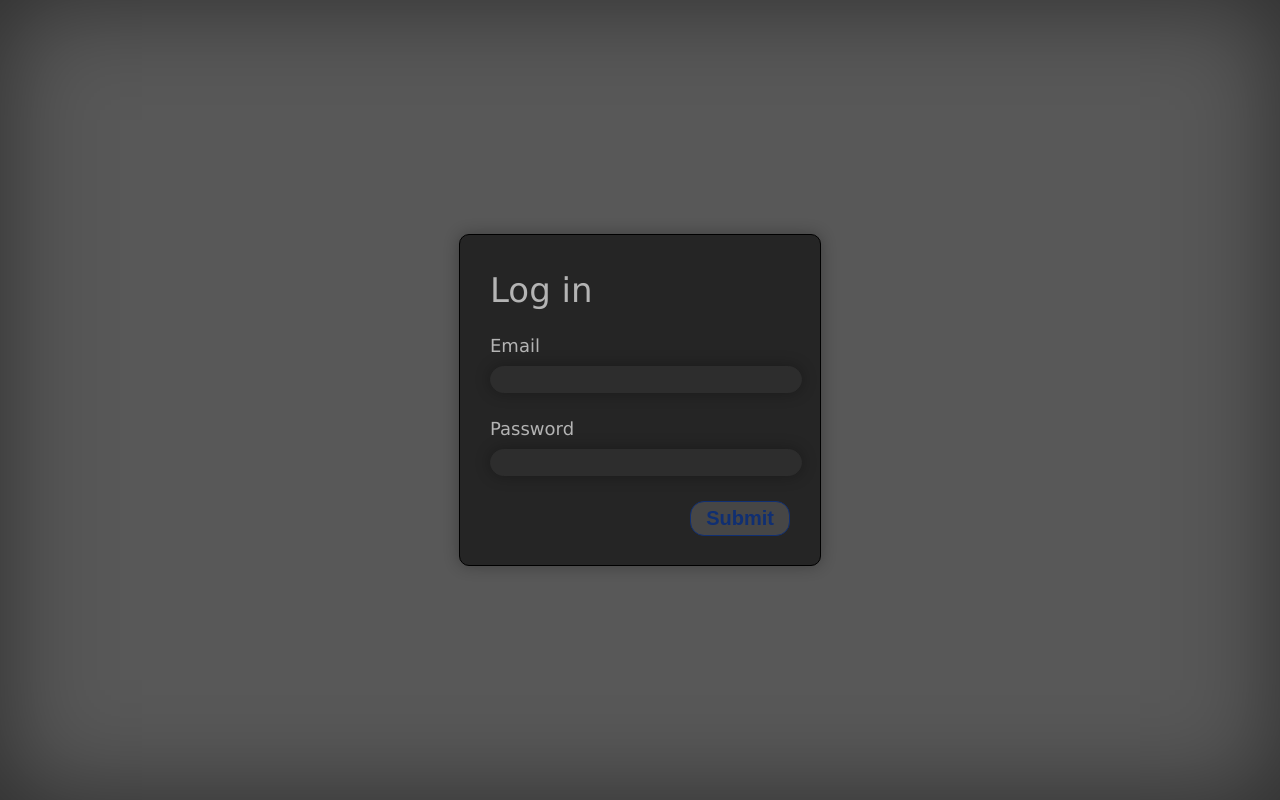
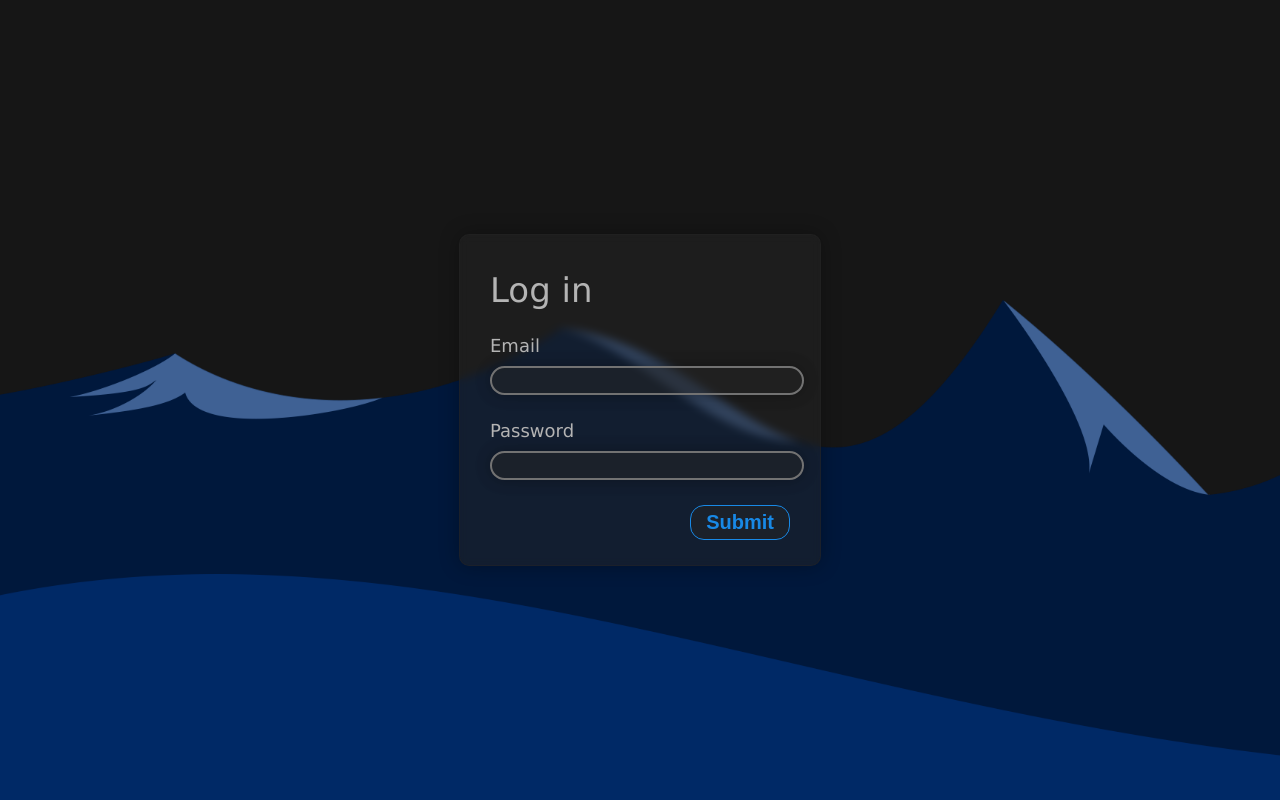
Before and after one commit to XristosTafarlis/Form, a plain HTML site: page index.html in a window 1280 px wide. Drawn offline with Linux system fonts and the light colour scheme.

Commit message:
Moved the code into different files.

```diff
--- a/index.html
+++ b/index.html
@@ -2,85 +2,25 @@
 <html>
 
 <head>
-	<title>Super Title</title>
 	<meta charset="UTF-8" />
-	<style>
-		body{
-			display: flex;
-			justify-content: center;
-			align-items: center;
-			height: 100vh;
-			margin: 0px;
-			background-color: #585858;
-			box-shadow: 0px 0px 100px rgba(0, 0, 0, 0.5) inset;
+	<meta name="viewport" content="width=device-width, initial-scale=1.0">
+	<link rel="stylesheet" href="./style.css">
+	<title>Log in</title>
+	<script>
+		function SubmitClick() {
+			const email = document.getElementById("email_inp");
+			const pass = document.getElementById("password_inp")
+			console.log("email : ", email.value, "\npassword : ", pass.value);
 		}
-		label {
-			display: flex;
-			margin-bottom: 5px;
+		function checkEnterKey(event) {
+			if (event.key === "Enter") {
+				SubmitClick();
+			}
 		}
-		.box{
-			color: rgb(180, 180, 180);
-			border: 1px solid rgb(0, 0, 0);
-			font-family: Verdana,Geneva,sans-serif;
-			border-radius: 10px;
-			background-color: rgb(37, 37, 37);
-			padding: 30px;
-			box-shadow: 0px 0px 15px rgba(0, 0, 0, 0.3);
-			width: 300px;
-			height: 270px;
-		}
-		.title{
-			display: inline-block;
-			font-size: 34px;
-			margin-bottom: 20px;
-			/* padding-right: 10px;
-			padding-left: 10px; */
-			padding-top: 5px;
-			padding-bottom: 5px;
-		}
-		#email{
-			font-size: 18px;
-			padding-bottom: 5px;
-		}
-		#password{
-			font-size: 18px;
-			padding-bottom: 5px;
-		}
-		.input{
-			width: 100%;
-			outline: none;
-			border: 1px solid rgb(45, 45, 45);
-			border-radius: 20px;
-			padding: 5px;
-			color: #727272;
-			background-color: rgb(45, 45, 45);
-			margin-bottom: 25px;
-			box-shadow: 0px 0px 15px rgba(0, 0, 0, 0.3);
-		}
-		.input:focus {
-			border-bottom: 2px solid rgb(16, 47, 114);
-		}
-		.button {
-			float: right;
-			padding-right: 15px;
-			padding-left: 15px;
-			padding-top: 5px;
-			padding-bottom: 5px;
-			border: 1px solid rgb(16, 47, 114);
-			border-radius: 14px;
-			outline: none;
-			background-color: #464646;
-			font-size: 20px;
-			font-weight: bold;
-			color: rgb(16, 47, 114);
-		}
-		.button:hover{
-			background-color: #3b3b3b;
-			color: rgb(16, 47, 114);
-		}
-	</style>
-	<script>
-		// JavaScript
+		window.onload = function() {
+			document.getElementById("email_inp").addEventListener("keydown", checkEnterKey);
+			document.getElementById("password_inp").addEventListener("keydown", checkEnterKey);
+		};
 	</script>
 </head>
 
@@ -88,13 +28,13 @@
 	<!-- HTML -->
 	<div class="box">
 		<div>
-			<div class="title">Log in</div>
+			<div id = "title">Log in</div>
 			<label id = "email">Email</label>
-			<input class = "input" type = "email"></input>
+			<input class = "input" id = "email_inp" type = "email"></input>
 			<label id = "password">Password</label>
-			<input class = "input" type = "password"></input>
+			<input class = "input" id = "password_inp" type = "password"></input>
 		</div>
-		<button class="button" type="submit">Submit</button>
+		<button class="button" onclick = "SubmitClick()"type="submit">Submit</button>
 	</div>
 </body>
 
--- /dev/null
+++ b/style.css
@@ -0,0 +1,79 @@
+body{
+	display: flex;
+	justify-content: center;
+	align-items: center;
+	height: 100vh;
+	margin: 0px;
+	background-image: url('BG.png');
+	background-size: cover;
+	background-color: rgb(22, 22, 22);
+	/* box-shadow: 0px 0px 100px rgb(0, 0, 0) inset; */
+}
+label {
+	display: flex;
+	margin-bottom: 5px;
+}
+.box{
+	color: rgb(180, 180, 180);
+	border: 1px solid rgba(37, 37, 37, 0.5);
+	font-family: Verdana,Geneva,sans-serif;
+	border-radius: 10px;
+	background-color: rgba(37, 37, 37, 0.5);
+	padding: 30px;
+	box-shadow: 0px 0px 20px rgba(0, 0, 0, 0.3);
+	width: 300px;
+	height: 270px;
+	backdrop-filter: blur(4px);
+	-webkit-backdrop-filter: blur(4px);
+}
+#title{
+	display: inline-block;
+	font-size: 34px;
+	margin-bottom: 20px;
+	padding-top: 5px;
+	padding-bottom: 5px;
+}
+#email{
+	font-size: 18px;
+	padding-bottom: 5px;
+}
+#password{
+	font-size: 18px;
+	padding-bottom: 5px;
+}
+.input{
+	width: 100%;
+	outline: none;
+	border: 2px solid #727272;
+	border-radius: 20px;
+	padding: 5px;
+	color: #727272;
+	background-color: rgba(37, 37, 37, 0.5);
+	margin-bottom: 25px;
+	box-shadow: 0px 0px 15px rgba(0, 0, 0, 0.3);
+}
+.input:focus {
+	border-bottom: 2px solid rgb(24, 137, 230);
+}
+.button {
+	float: right;
+	padding-right: 15px;
+	padding-left: 15px;
+	padding-top: 5px;
+	padding-bottom: 5px;
+	border: 1px solid rgb(24, 137, 230);
+	border-radius: 14px;
+	outline: none;
+	background-color: inherit;
+	font-size: 20px;
+	font-weight: bold;
+	color: rgb(24, 137, 230);
+}
+.button:hover{
+	background-color: rgb(24, 137, 230);
+	color: rgb(180, 180, 180);
+}
+.button:focus {
+	background-color: rgb(24, 137, 230);
+	color: rgb(180, 180, 180);
+}
```
Also changed, not shown: BG.png (added), 1 other file.
